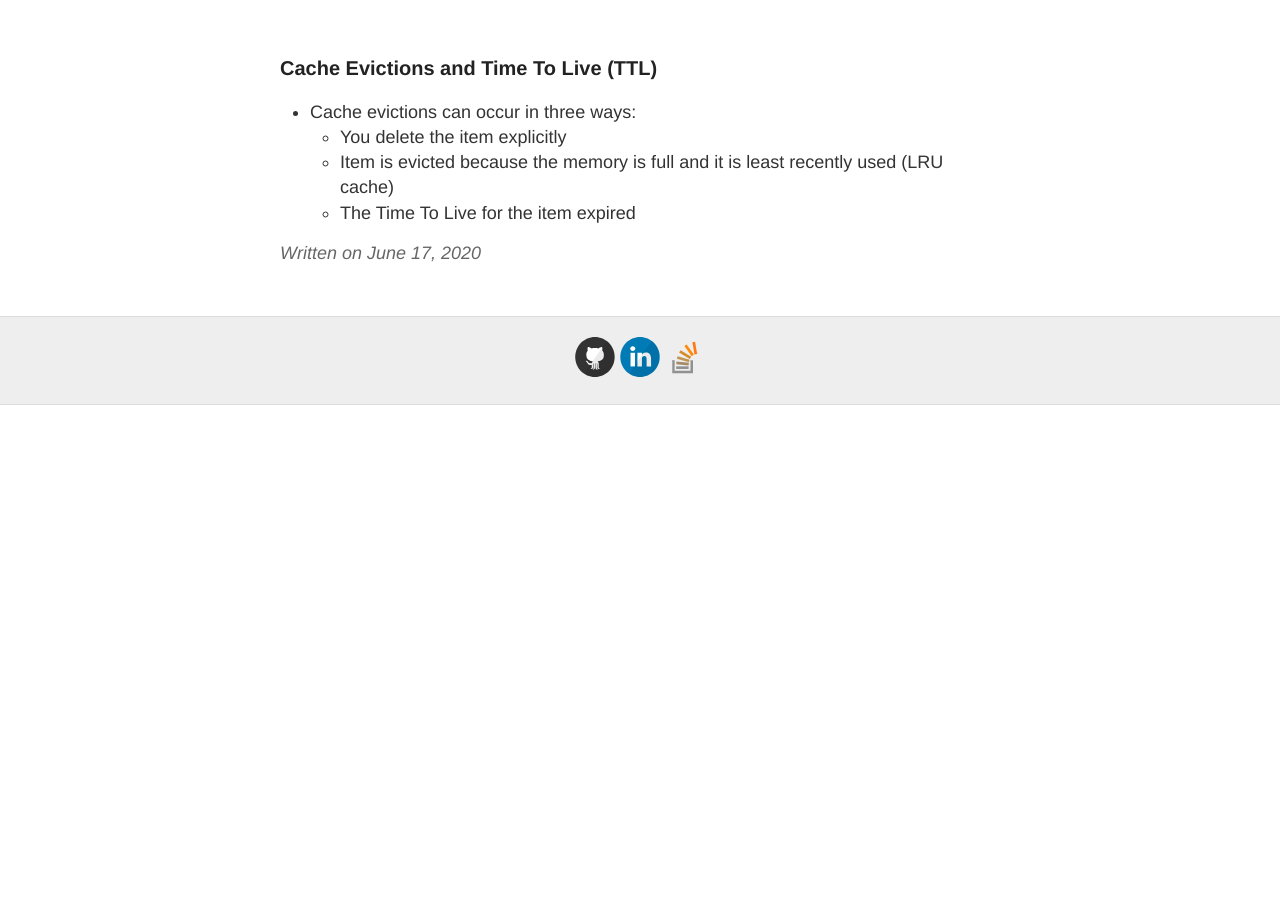
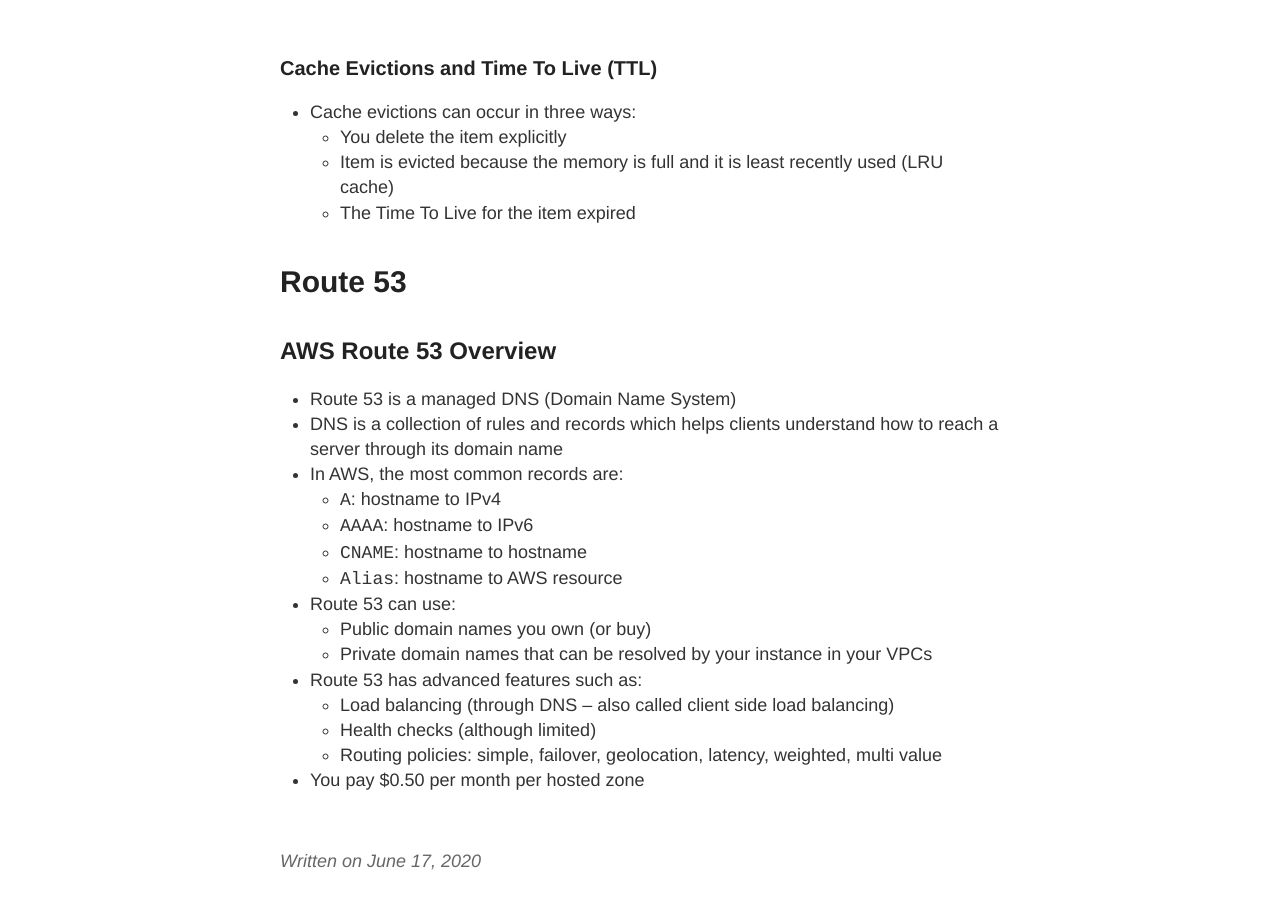
Before and after one commit to gutucristian/gutucristian.github.io, a Jekyll site: the page built from _posts/2020-06-17-Amazon-Web-Services-(AWS).md, in a window 1280 px wide and 900 px high, scrolled down 43273 px. Built offline with Jekyll 4.4.1, drawn with Linux system fonts in a browser that asks for light colours; our own code applies the rules of GitHub Pages for plain Markdown files; before the commit the page ends 43678 px from its top, so only the background shows below that.

Commit message:
Update 2020-06-17-Amazon-Web-Services-(AWS).md

```diff
--- a/_posts/2020-06-17-Amazon-Web-Services-(AWS).md
+++ b/_posts/2020-06-17-Amazon-Web-Services-(AWS).md
@@ -1146,3 +1146,25 @@
   - You delete the item explicitly
   - Item is evicted because the memory is full and it is least recently used (LRU cache)
   - The Time To Live for the item expired
+
+# Route 53
+
+## AWS Route 53 Overview
+
+- Route 53 is a managed DNS (Domain Name System)
+- DNS is a collection of rules and records which helps clients understand how to reach a server through its domain name
+- In AWS, the most common records are:
+  - `A`: hostname to IPv4
+  - `AAAA`: hostname to IPv6
+  - `CNAME`: hostname to hostname
+  - `Alias`: hostname to AWS resource
+- Route 53 can use:
+  - Public domain names you own (or buy)
+  - Private domain names that can be resolved by your instance in your VPCs
+- Route 53 has advanced features such as:
+  - Load balancing (through DNS -- also called client side load balancing)
+  - Health checks (although limited)
+  - Routing policies: simple, failover, geolocation, latency, weighted, multi value
+- You pay $0.50 per month per hosted zone
+
+![]()
```
